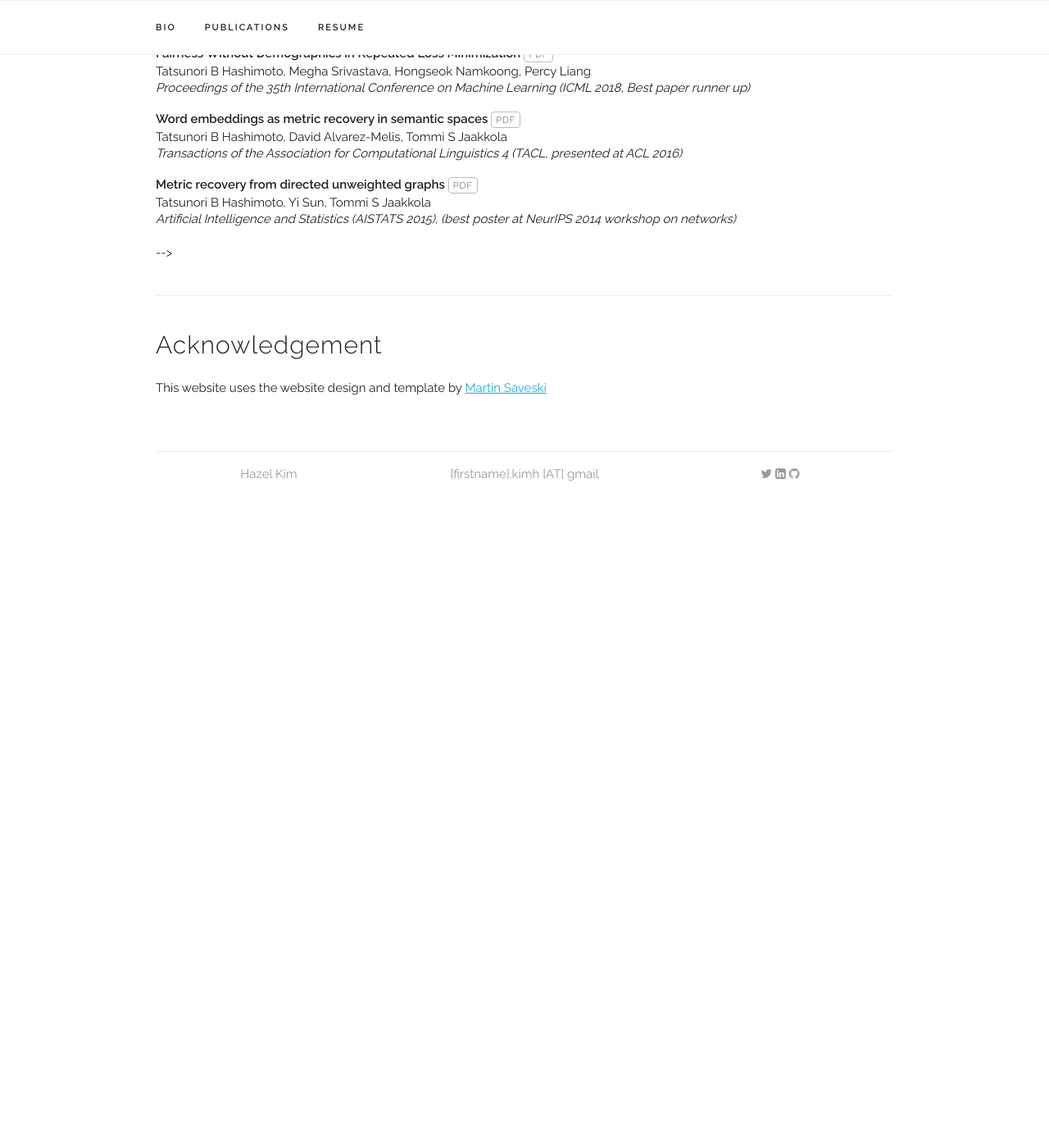
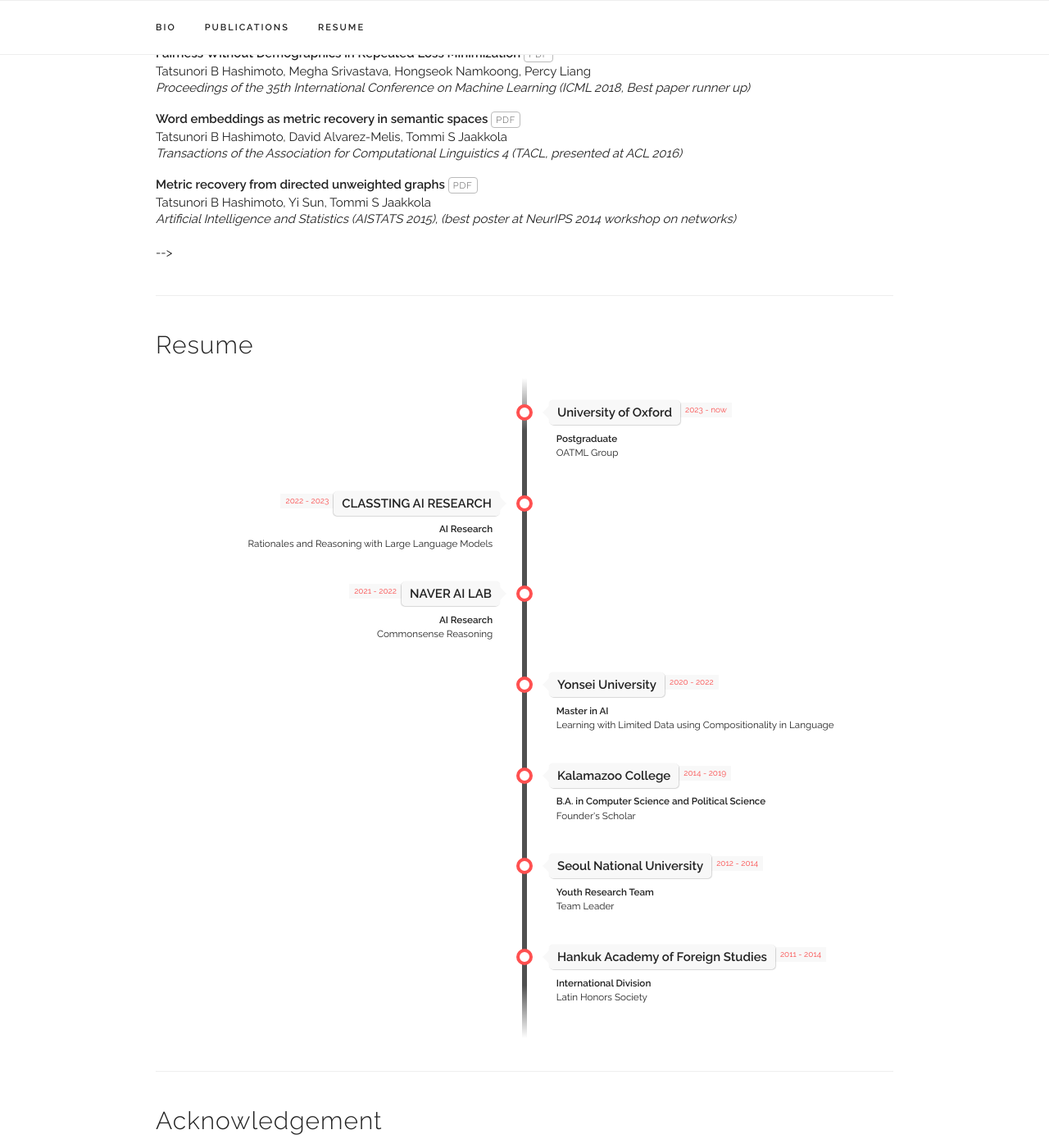
Before and after one commit to hazelhkim/hazelhkim.github.io, a Jekyll site: the page built from index.html, in a window 1280 px wide and 1400 px high, scrolled down 3486 px. Shown: the whole window at 82% size. Built offline with Jekyll 4.4.1, drawn with Linux system fonts in a browser that asks for light colours; before the commit the page ends 4116 px from its top, so only the background shows below that.

Commit message:
Update index.html

```diff
--- a/index.html
+++ b/index.html
@@ -197,6 +197,31 @@ data. However, quality data is often expensive to collect or private to get acce
   </div>
 </div>
 
+<!-- ========== RESUME ========== -->
+<div class="docs-section" id="resume">
+  <h4>Resume</h4>
+
+  <!-- The Timeline -->
+  <ul class="timeline">
+    {% for exp in site.data.experience.experiences %}
+    <li>
+      {% if exp.category == "work" %}
+      <div class="direction-l">
+      {% else %}
+      <div class="direction-r">
+      {% endif %}
+        <div class="flag-wrapper">
+          <span class="flag">{{ exp.place }}</span>
+          <span class="time-wrapper"><span class="time">{{ exp.time }}</span></span>
+        </div>
+        <div class="desc"><b>{{ exp.title }}</b> <br/> {{ exp.subtitle }}</div>
+      </div>
+    </li>
+    {% endfor %}
+  </ul>
+</div>
+
+
 
   <div class="docs-section" id="ack">
   <h4>Acknowledgement</h4>
```
